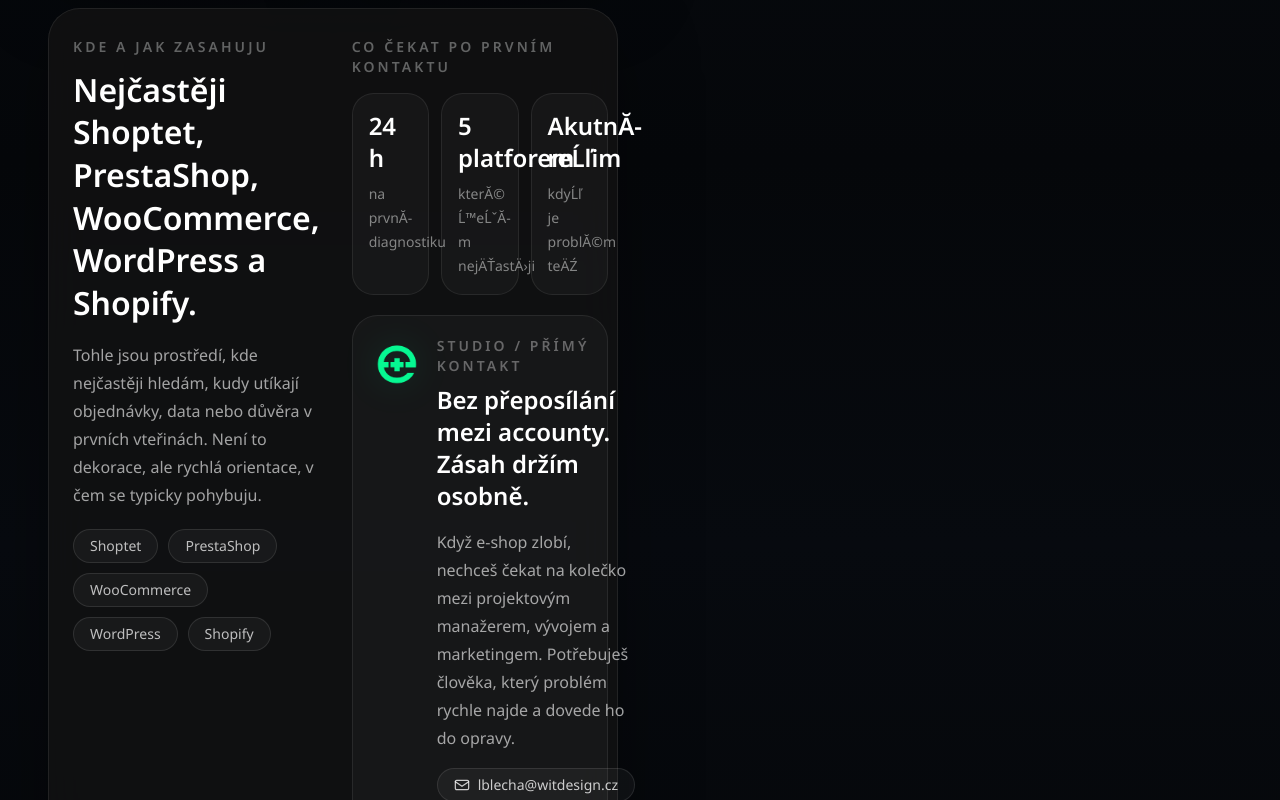
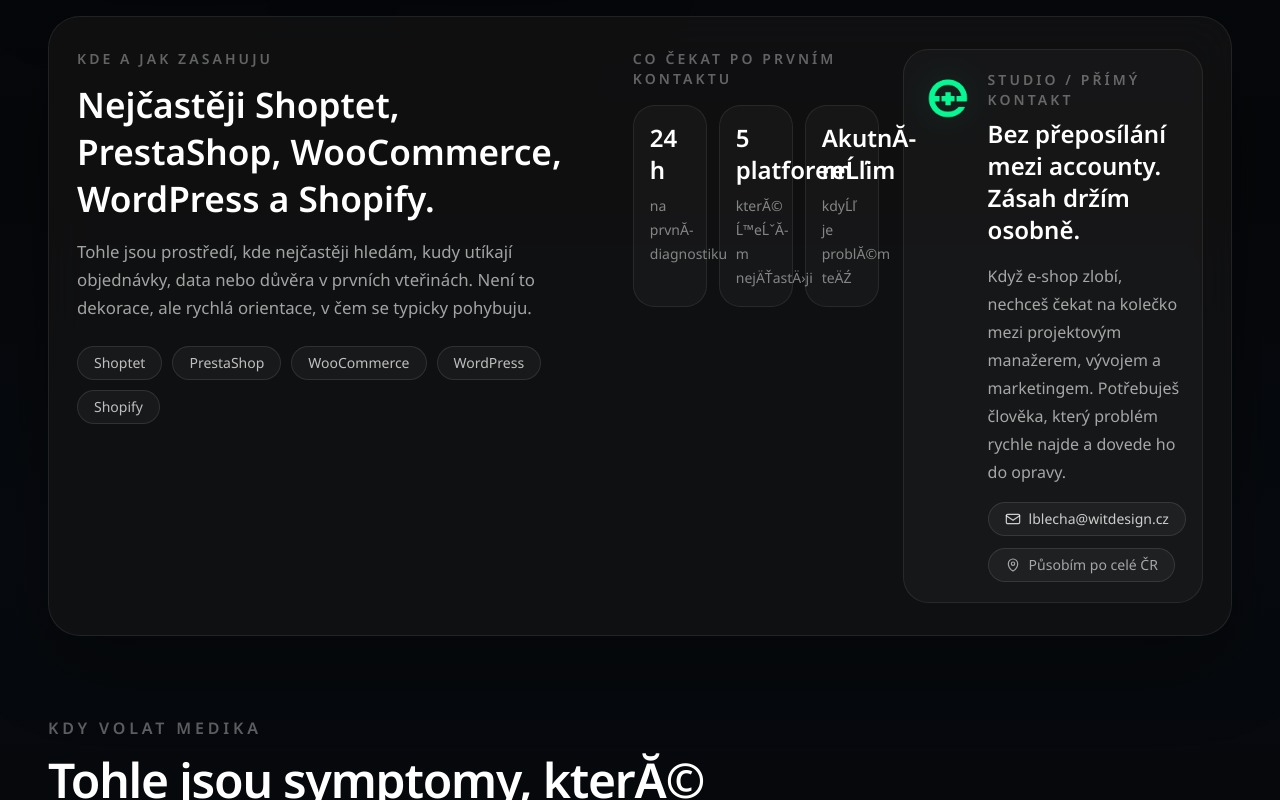
Before and after one commit to lb-ship-it/e-shop-medic, a Next.js app: page / in a window 1280 px wide. Shown: the part 1440-2240 px from the top of the page. Built offline with nearby package versions, Linux system fonts and the light colour scheme.

Commit message:
Refine hero layout and footer links

```diff
--- a/app/page.tsx
+++ b/app/page.tsx
@@ -480,6 +480,97 @@
   );
 }
 
+function HeroContextPanel() {
+  return (
+    <div className="panel rounded-[2rem] border border-white/10 px-5 py-6 sm:px-6 sm:py-7 lg:px-7 lg:py-8">
+      <div className="grid gap-8 xl:grid-cols-[minmax(0,0.95fr)_minmax(0,1.05fr)] xl:gap-10">
+        <div>
+          <p className="text-sm font-semibold uppercase tracking-[0.22em] text-white/35">
+            Kde a jak zasahuju
+          </p>
+          <h3 className="mt-3 max-w-2xl text-2xl font-semibold text-white sm:text-[2rem] lg:text-[2.2rem]">
+            Nejčastěji Shoptet, PrestaShop, WooCommerce, WordPress a Shopify.
+          </h3>
+          <p className="mt-4 max-w-2xl text-base leading-7 text-white/62 sm:text-[1.05rem]">
+            Tohle jsou prostředí, kde nejčastěji hledám, kudy utíkají objednávky, data nebo
+            důvěra v prvních vteřinách. Není to dekorace, ale rychlá orientace, v čem se typicky
+            pohybuju.
+          </p>
+          <div className="mt-6 flex flex-wrap gap-2.5">
+            {platformPills.map((platform) => (
+              <span
+                key={platform}
+                className="rounded-full border border-white/10 bg-white/[0.04] px-4 py-1.5 text-sm text-white/72"
+              >
+                {platform}
+              </span>
+            ))}
+          </div>
+        </div>
+
+        <div className="grid gap-5 lg:grid-cols-[minmax(0,0.9fr)_minmax(0,1.1fr)] xl:gap-6">
+          <div>
+            <p className="text-sm font-semibold uppercase tracking-[0.22em] text-white/35">
+              Co čekat po prvním kontaktu
+            </p>
+            <div className="mt-4 grid gap-3 sm:grid-cols-3 lg:grid-cols-1 xl:grid-cols-3">
+              {metrics.map((item) => (
+                <div
+                  key={item.value}
+                  className="rounded-[1.35rem] border border-white/8 bg-white/[0.03] px-4 py-4"
+                >
+                  <p className="text-2xl font-semibold text-white">{item.value}</p>
+                  <p className="mt-2 text-sm leading-6 text-white/48">{item.label}</p>
+                </div>
+              ))}
+            </div>
+          </div>
+
+          <div className="rounded-[1.6rem] border border-white/8 bg-white/[0.03] px-5 py-5">
+            <div className="flex items-start gap-4">
+              <Image
+                src="/logo-mark.png"
+                alt="Witdesign"
+                width={72}
+                height={72}
+                className="mt-1 h-12 w-12 shrink-0 drop-shadow-[0_0_18px_rgba(16,240,160,0.16)]"
+              />
+              <div className="space-y-4">
+                <div>
+                  <p className="text-sm font-semibold uppercase tracking-[0.22em] text-white/35">
+                    Studio / přímý kontakt
+                  </p>
+                  <p className="mt-2 text-2xl font-semibold text-white">
+                    Bez přeposílání mezi accounty. Zásah držím osobně.
+                  </p>
+                </div>
+                <p className="max-w-2xl text-base leading-7 text-white/62">
+                  Když e-shop zlobí, nechceš čekat na kolečko mezi projektovým manažerem, vývojem a
+                  marketingem. Potřebuješ člověka, který problém rychle najde a dovede ho do
+                  opravy.
+                </p>
+                <div className="flex flex-wrap gap-3">
+                  <ProtectedEmailLink
+                    ariaLabel="Poslat e-mail"
+                    fallbackText="Zobrazit e-mail"
+                    showAddress
+                    className="inline-flex items-center gap-2 rounded-full border border-white/10 bg-white/[0.04] px-4 py-1.5 text-sm text-white/78 transition hover:border-accent-blue/35 hover:text-white"
+                    prefix={<MailIcon className="h-4 w-4" />}
+                  />
+                  <div className="inline-flex items-center gap-2 rounded-full border border-white/10 bg-white/[0.04] px-4 py-1.5 text-sm text-white/60">
+                    <PinIcon className="h-4 w-4" />
+                    {siteConfig.contact.location}
+                  </div>
+                </div>
+              </div>
+            </div>
+          </div>
+        </div>
+      </div>
+    </div>
+  );
+}
+
 export default function Home() {
   return (
     <div id="top" className="relative overflow-hidden">
@@ -542,95 +633,12 @@
                 </AuditOptionCard>
               </div>
 
-              <div className="panel mt-10 rounded-[2rem] border border-white/10 px-5 py-6 sm:px-6 sm:py-7">
-                <div className="grid gap-8 lg:grid-cols-[0.92fr_1.08fr]">
-                  <div>
-                    <p className="text-sm font-semibold uppercase tracking-[0.22em] text-white/35">
-                      Kde a jak zasahuju
-                    </p>
-                    <h3 className="mt-3 max-w-xl text-2xl font-semibold text-white sm:text-[2rem]">
-                      Nejčastěji Shoptet, PrestaShop, WooCommerce, WordPress a Shopify.
-                    </h3>
-                    <p className="mt-4 max-w-xl text-base leading-7 text-white/62">
-                      Tohle jsou prostředí, kde nejčastěji hledám, kudy utíkají objednávky, data
-                      nebo důvěra v prvních vteřinách. Není to dekorace, ale rychlá orientace,
-                      v čem se typicky pohybuju.
-                    </p>
-                    <div className="mt-5 flex flex-wrap gap-2.5">
-                      {platformPills.map((platform) => (
-                        <span
-                          key={platform}
-                          className="rounded-full border border-white/10 bg-white/[0.04] px-4 py-1.5 text-sm text-white/72"
-                        >
-                          {platform}
-                        </span>
-                      ))}
-                    </div>
-                  </div>
-
-                  <div className="space-y-5">
-                    <div>
-                      <p className="text-sm font-semibold uppercase tracking-[0.22em] text-white/35">
-                        Co čekat po prvním kontaktu
-                      </p>
-                      <div className="mt-4 grid gap-3 sm:grid-cols-3">
-                        {metrics.map((item) => (
-                          <div
-                            key={item.value}
-                            className="rounded-[1.35rem] border border-white/8 bg-white/[0.03] px-4 py-4"
-                          >
-                            <p className="text-2xl font-semibold text-white">{item.value}</p>
-                            <p className="mt-2 text-sm leading-6 text-white/48">{item.label}</p>
-                          </div>
-                        ))}
-                      </div>
-                    </div>
-
-                    <div className="rounded-[1.6rem] border border-white/8 bg-white/[0.03] px-5 py-5">
-                      <div className="flex items-start gap-4">
-                        <Image
-                          src="/logo-mark.png"
-                          alt="Witdesign"
-                          width={72}
-                          height={72}
-                          className="mt-1 h-12 w-12 shrink-0 drop-shadow-[0_0_18px_rgba(16,240,160,0.16)]"
-                        />
-                        <div className="space-y-4">
-                          <div>
-                            <p className="text-sm font-semibold uppercase tracking-[0.22em] text-white/35">
-                              Studio / přímý kontakt
-                            </p>
-                            <p className="mt-2 text-2xl font-semibold text-white">
-                              Bez přeposílání mezi accounty. Zásah držím osobně.
-                            </p>
-                          </div>
-                          <p className="max-w-2xl text-base leading-7 text-white/62">
-                            Když e-shop zlobí, nechceš čekat na kolečko mezi projektovým
-                            manažerem, vývojem a marketingem. Potřebuješ člověka, který problém
-                            rychle najde a dovede ho do opravy.
-                          </p>
-                          <div className="flex flex-wrap gap-3">
-                            <ProtectedEmailLink
-                              ariaLabel="Poslat e-mail"
-                              fallbackText="Zobrazit e-mail"
-                              showAddress
-                              className="inline-flex items-center gap-2 rounded-full border border-white/10 bg-white/[0.04] px-4 py-1.5 text-sm text-white/78 transition hover:border-accent-blue/35 hover:text-white"
-                              prefix={<MailIcon className="h-4 w-4" />}
-                            />
-                            <div className="inline-flex items-center gap-2 rounded-full border border-white/10 bg-white/[0.04] px-4 py-1.5 text-sm text-white/60">
-                              <PinIcon className="h-4 w-4" />
-                              {siteConfig.contact.location}
-                            </div>
-                          </div>
-                        </div>
-                      </div>
-                    </div>
-                  </div>
-                </div>
-              </div>
             </div>
 
             <DiagnosticPanel />
+            <div className="lg:col-span-2">
+              <HeroContextPanel />
+            </div>
           </div>
         </section>
 
--- a/components/site-footer.tsx
+++ b/components/site-footer.tsx
@@ -19,7 +19,7 @@
     <footer className="mt-24 border-t border-white/8 bg-black/38">
       <div className="mx-auto grid w-full max-w-7xl gap-10 px-6 py-12 sm:px-10 lg:grid-cols-3 lg:px-12">
         <div className="space-y-4">
-          <FooterHeading>O mně / Studio</FooterHeading>
+          <FooterHeading>O mnÄ› / Studio</FooterHeading>
           <div className="flex items-center gap-4">
             <Image
               src="/logo-mark.png"
@@ -61,22 +61,10 @@
         </div>
 
         <div className="space-y-4">
-          <FooterHeading>Rychlé odkazy</FooterHeading>
+          <FooterHeading>RychlĂ© odkazy</FooterHeading>
           <nav className="flex flex-col gap-3 text-base text-white/72">
-            <Link href="/#sluzby" className="transition hover:text-accent-green">
-              Služby
-            </Link>
-            <Link href="/portfolio" className="transition hover:text-accent-green">
-              Portfolio
-            </Link>
-            <Link href="/blog" className="transition hover:text-accent-green">
-              Blog
-            </Link>
-            <Link href="/#kontakt" className="transition hover:text-accent-green">
-              Kontakt
-            </Link>
             <Link href={siteConfig.legal.privacyHref} className="transition hover:text-accent-green">
-              GDPR / Ochrana osobních údajů
+              GDPR / Ochrana osobnĂ­ch ĂşdajĹŻ
             </Link>
             <Link href={siteConfig.legal.termsHref} className="transition hover:text-accent-green">
               VOP
@@ -119,13 +107,13 @@
         <div className="mx-auto flex w-full max-w-7xl flex-col gap-4 px-6 py-5 text-sm text-white/52 sm:px-10 lg:flex-row lg:items-center lg:justify-between lg:px-12">
           <div className="flex flex-wrap items-center gap-x-5 gap-y-2">
             <span>{siteConfig.contact.operatorName}</span>
-            <span>Sídlo: {siteConfig.contact.registeredOffice}</span>
-            <span>IČO: {siteConfig.contact.ico}</span>
+            <span>SĂ­dlo: {siteConfig.contact.registeredOffice}</span>
+            <span>IÄŚO: {siteConfig.contact.ico}</span>
             <span>{siteConfig.contact.legalStatus}</span>
             <span>{siteConfig.contact.vatStatus}</span>
           </div>
           <span>
-            © {year} {siteConfig.brand.domain}
+            Â© {year} {siteConfig.brand.domain}
           </span>
         </div>
       </div>
```
